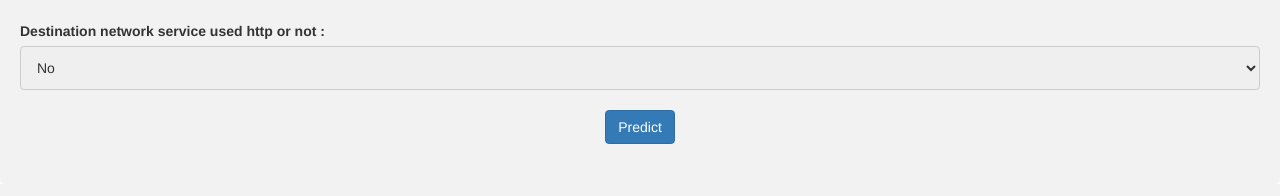
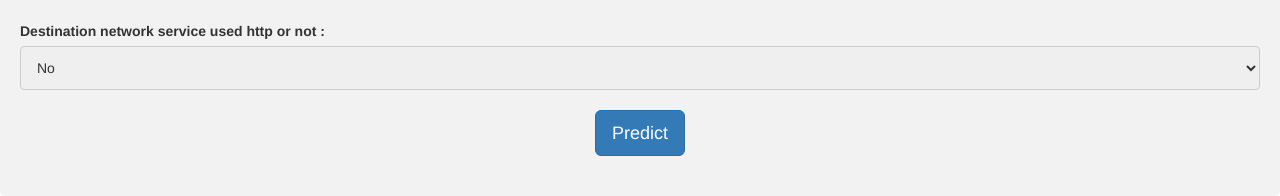
Before and after one commit to DhruvBhirud/BE_Project_NIDS, a Flask app: page / in a window 1280 px wide. Shown: the part 1264-1460 px from the top of the page. Run offline with Flask 2, Linux system fonts and the light colour scheme; parts of the project's set-up code (start-up, migrations or seed data) failed here and were passed over; some libraries are stand-ins or nearby versions.

Commit message:
update style

```diff
--- a/templates/index.html
+++ b/templates/index.html
@@ -61,7 +61,7 @@
           <option value="1">Yes</option>
         </select><br><br>
         <div class="centertext">
-        <button type="submit" class="btn  btn-primary">Predict</button>
+        <button type="submit" class="btn  btn-primary btn-lg">Predict</button>
         </div>
     </form>
    <br>
```
